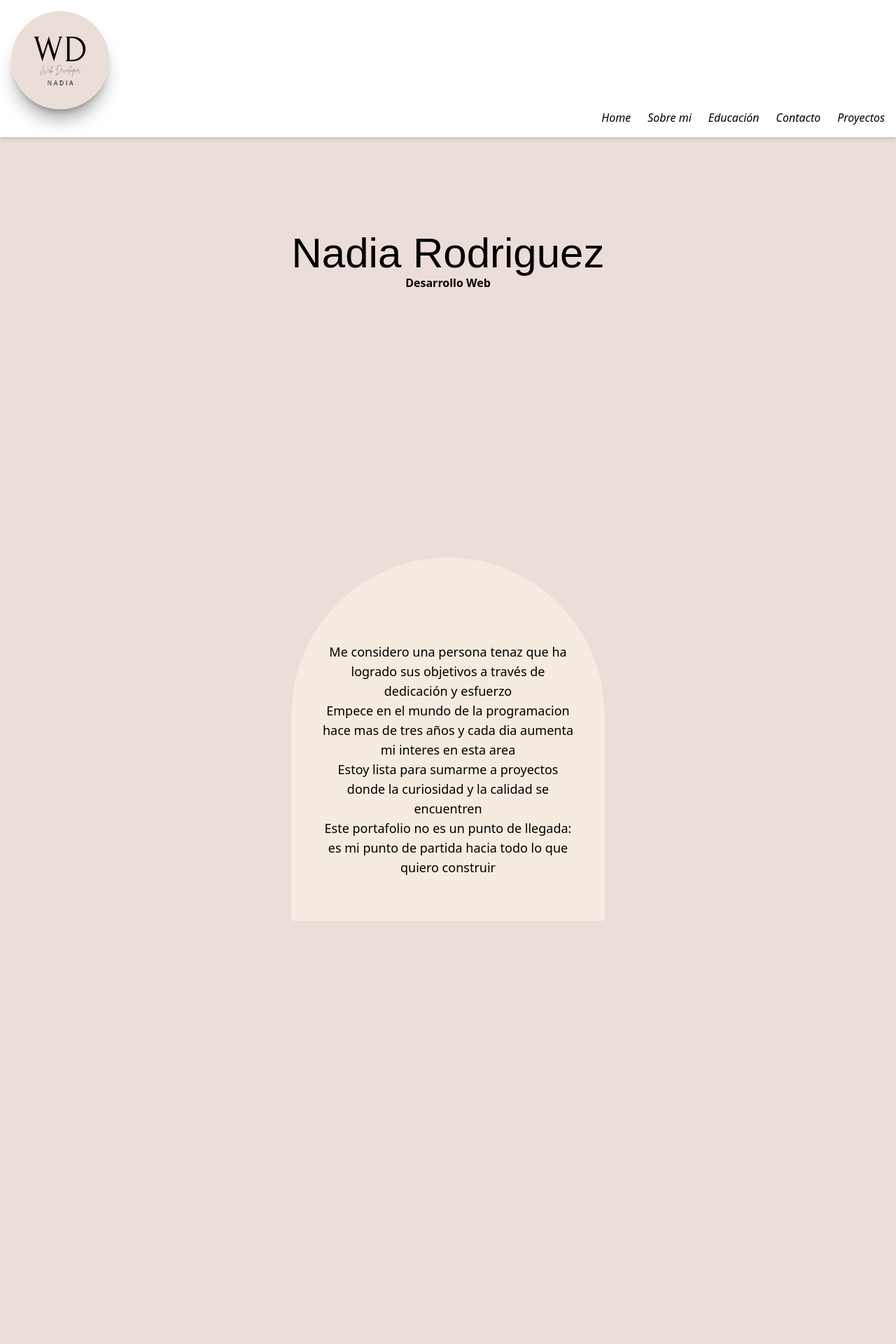
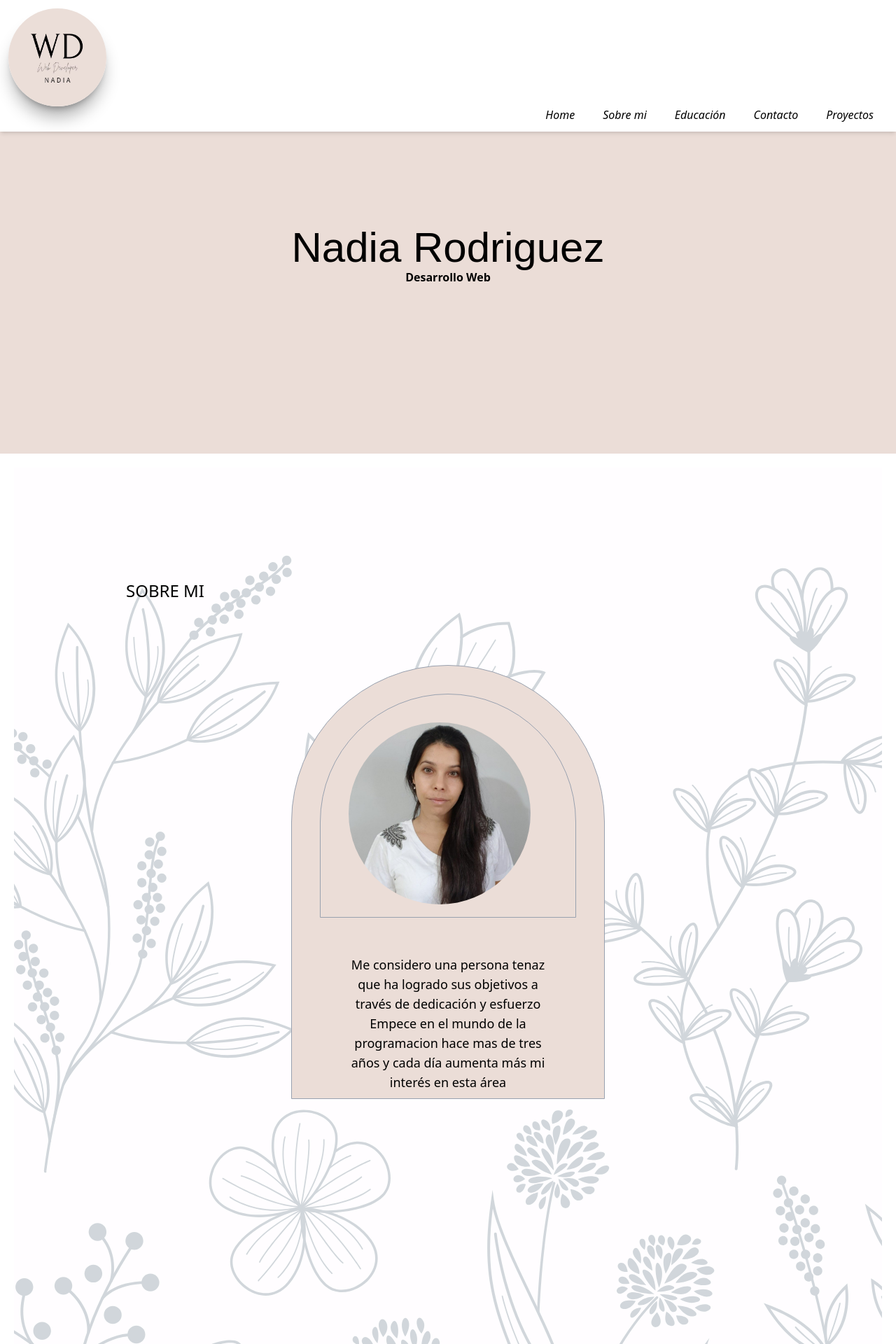
Before and after one commit to NaNajli/portfolio-2025, a Next.js app: page / in a window 1280 px wide. Shown: the top 1920 px of the page at 70% size. Before the commit the page ends 1456 px from the top, so only its background shows below. Built offline with nearby package versions, Linux system fonts and the light colour scheme; a web font is replaced by a local one.

Commit message:
sobre mi ,finalifado

```diff
--- a/app/about/page.tsx
+++ b/app/about/page.tsx
@@ -1,16 +1,33 @@
+import Image from 'next/image';
+
 export default function About() {
   return (
     <>
-<div className="flex justify-center items-center min-h-screen px-4">
-  <div className="bg-[#f5ebe0] rounded-t-full border border-gray-200 w-full max-w-md h-[420px] sm:h-[520px] p-10">
-    <p className="text-center mt-20 text-base sm:text-lg">
-      Me considero una persona tenaz que ha logrado sus objetivos a través de dedicación y esfuerzo<br></br>
-  Empece en el mundo de la programacion hace mas de tres años y cada dia aumenta mi interes en esta area<br></br>
+<div className="relative text-black bg-white">
+<div className="absolute inset-5 bg-[url('/clouds.svg')] bg-repeat bg-cover bg-center opacity-25 z-0"></div>
+<div className="relative z-10">
+<h1 className="text-2xl antialiased uppercase text-center md:text-left md:pl-45 md:pt-45 "> Sobre mi</h1>
+<div className="flex justify-center items-center min-h-screen px-4 relative ">
+  <div className=" rounded-t-full border border-gray-400 w-full max-w-md h-[520px] md:h-[620px] p-10 bg-[#ebddd7]">
+    <div className=" rounded-t-full border border-gray-400 w-full max-w-md h-[320px] sm:h-[320px] p-10">
+     <Image className='w-65 rounded-full center' src="/photo.JPEG" alt="Profile" width={800} height={800} />
+    <p className="text-center md:mt-17 text-base md:text-lg pt-5 md:pt-1">
+      Me considero una persona tenaz que ha logrado sus objetivos a través de dedicación y esfuerzo
+      Empece en el mundo de la programacion hace mas de tres años y cada día aumenta más mi interés en esta área
+    </p>
+  </div>
+  </div>
+</div>
+<div className="flex justify-center items-center md:min-h-screen">
+  <div className="bg-[#f5ebe0] rounded-b-full border border-gray-200 w-full max-w-md h-[520px] sm:h-[280px] p-5">
+    <p className="text-center mt-5 text-base sm:text-lg">
   Estoy lista para sumarme a proyectos donde la curiosidad y la calidad se encuentren<br></br>
   Este portafolio no es un punto de llegada: es mi punto de partida hacia todo lo que quiero construir
     </p>
   </div>
 </div>
+</div>
+</div>
 </>
   )
 }
--- a/app/components/header.tsx
+++ b/app/components/header.tsx
@@ -10,7 +10,7 @@ const Header = () => {
   return (
     <>
     <header>
-    <h1 className={`${italiana.className} text-4xl sm:text-5xl pt:3 text-center md:text-6xl font-bold pt-34 `}>
+    <h1 className={`${italiana.className} text-4xl sm:text-5xl pt:3 text-center md:text-6xl font-bold pt-34`}>
          Nadia Rodriguez
     </h1>
     <h2 className='text-center font-bold '>Desarrollo Web</h2>
--- a/app/components/navigation.tsx
+++ b/app/components/navigation.tsx
@@ -41,13 +41,13 @@ const links = [
 
 
    return (
-     <nav className="w-full p-4 bg-white shadow-md">
+     <nav className="w-full p-3 bg-white shadow-md">
       <div className="flex items-center justify-between">
         <Image className='w-25 rounded-full shadow-xl/30 md:w-35 justify-self-start ' src="/logo.jpg" alt="Profile" width={500} height={500} />
         <button onClick={handleClick} className="md:hidden text-2xl"> ☰ </button>
       </div>
       <ul className={`flex flex-col md:flex-row md:items-center ${ isOpen ? 'block' : 'hidden md:flex' }`}>
-         <span className="flex flex-col md:flex-row items-center justify-end  w-full md:space-x-6">
+         <span className="flex flex-col md:flex-row text-center  md:justify-end  w-full gap-6 md:gap-10 md:pr-5">
          {links.map(({ id ,label, href}) => {
            return <NavItem  key={id} label={label} href={href} />;
         })}
--- a/app/education/page.tsx
+++ b/app/education/page.tsx
@@ -1,9 +1,19 @@
 export default function Education() {
   return (
   <>
-  <h1>Proximamente Educacion...</h1>
+<div className="flex justify-center items-center min-h-screen px-4">
+  <div className="bg-[#f5ebe0] rounded-t-full border border-gray-200 w-full max-w-md h-[420px] sm:h-[520px] p-10">
+    <p className="text-center mt-20 text-base sm:text-lg">
+      Me considero una persona tenaz que ha logrado sus objetivos a través de dedicación y esfuerzo<br></br>
+  Empece en el mundo de la programacion hace mas de tres años y cada dia aumenta mi interes en esta area<br></br>
+  Estoy lista para sumarme a proyectos donde la curiosidad y la calidad se encuentren<br></br>
+  Este portafolio no es un punto de llegada: es mi punto de partida hacia todo lo que quiero construir
+    </p>
+  </div>
+</div>
 
+<div className="bg-[url('/clouds.svg')] bg-center bg-repeat h-64 w-full"></div>
 
-  </>
+</>
   )
 }
```
Also changed, not shown: app/globals.css (line endings or trailing spaces), public/clouds.svg (added), public/photo.jpeg (added).
